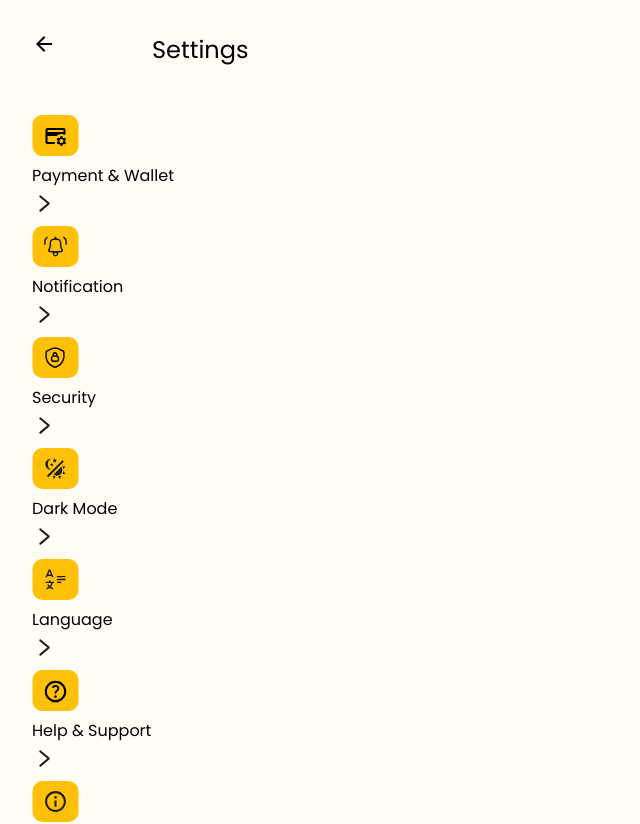
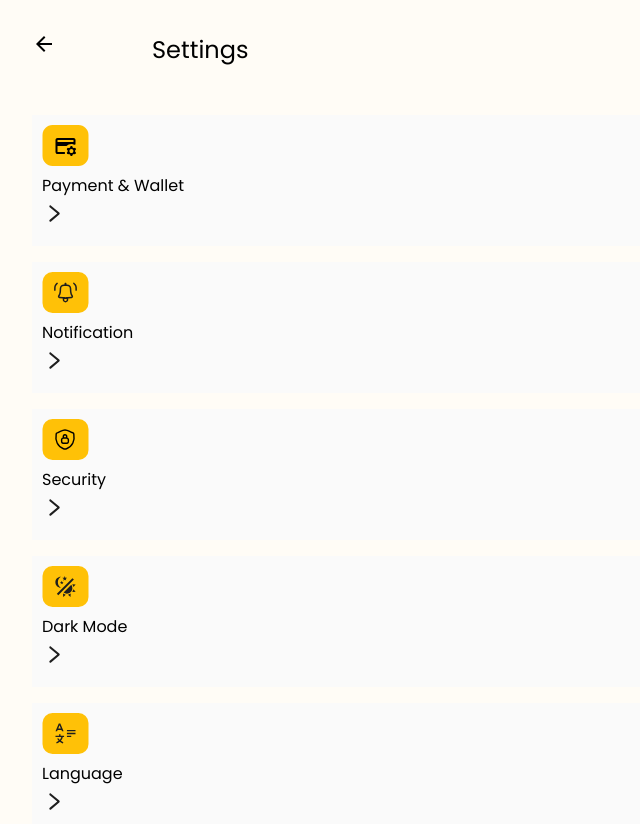
Before and after one commit to mrauthentik/pawa, a React (Vite) app in the folder pawa-sure/: page /settings in a window 1280 px wide. Shown: the top 824 px of the page, without its empty margins (0-640 px from the left). Built offline with nearby package versions, Linux system fonts and the light colour scheme.

Commit message:
feat: Add styles for name class in sets section of App.css

```diff
--- a/pawa-sure/src/App.css
+++ b/pawa-sure/src/App.css
@@ -840,6 +840,11 @@ button:active{
 
     }
     .sets{
-
+       .name{
+        background-color: #FAFAFA;
+        padding: 10px;
+        border-radius: ;
+        margin-bottom: 1rem;
+       }
     }
   }
--- a/pawa-sure/src/Components/Settings.tsx
+++ b/pawa-sure/src/Components/Settings.tsx
@@ -34,14 +34,14 @@ const Settings:React.FC = ()=> {
             </div>
             <div className="sets">
             {settings.map((items,index)=>(
-                <div key={index}>
-                    <div className="name">
+
+                    <div className="name" key={index}>
                         <img src={items.img} alt="" />
                         <p>{items.title}</p>
-                    </div>
                     <div className="icon">
                        <img src={items.icon} alt="" />
                     </div>
+
                 </div>
             ))}
             </div>
```
